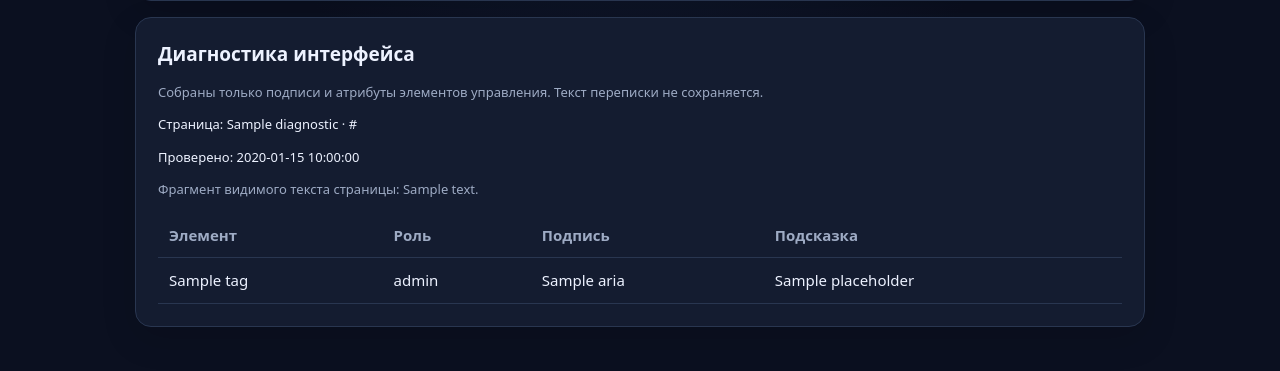
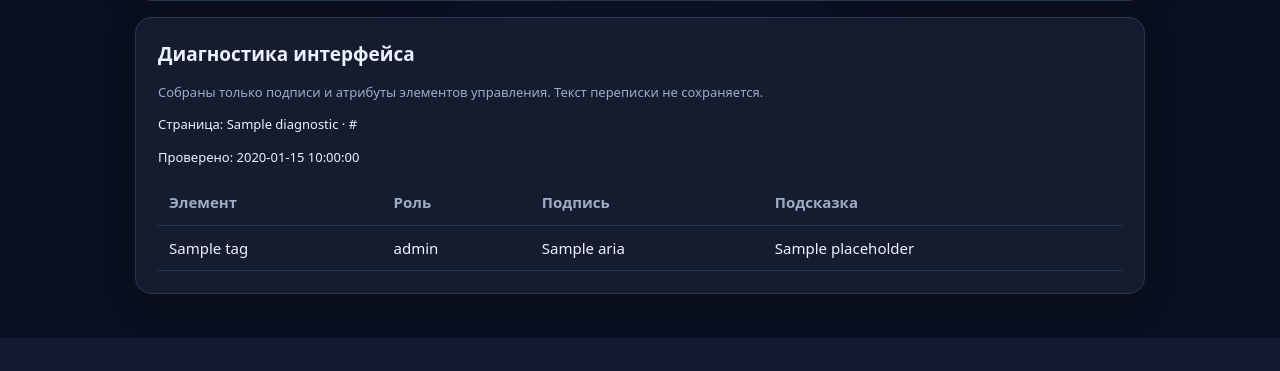
Before and after one commit to aptekashow/email-bridge-bot, a Python web app: template templates/max_web.html in a window 1280 px wide. Shown: the part 512-883 px from the top of the page. After the commit the page ends 850 px from the top, so only its background shows below. Run offline with Jinja, Linux system fonts and the light colour scheme; the template is opened without the code that fills it: most values are stand-ins (such as "Sample title", 1, 10 or a date in 2020).

Commit message:
Remove page text preview from MAX Web diagnostics

```diff
--- a/templates/max_web.html
+++ b/templates/max_web.html
@@ -56,7 +56,6 @@
     <p class="muted small">Собраны только подписи и атрибуты элементов управления. Текст переписки не сохраняется.</p>
     <p class="small">Страница: {{ diagnostics.title }} · {{ diagnostics.url }}</p>
     <p class="small">Проверено: {{ diagnostics.checked_at }}</p>
-    <p class="muted small">Фрагмент видимого текста страницы: {{ diagnostics.body_preview }}</p>
     {% if diagnostics.controls %}
     <div class="table-wrap">
         <table>
```
